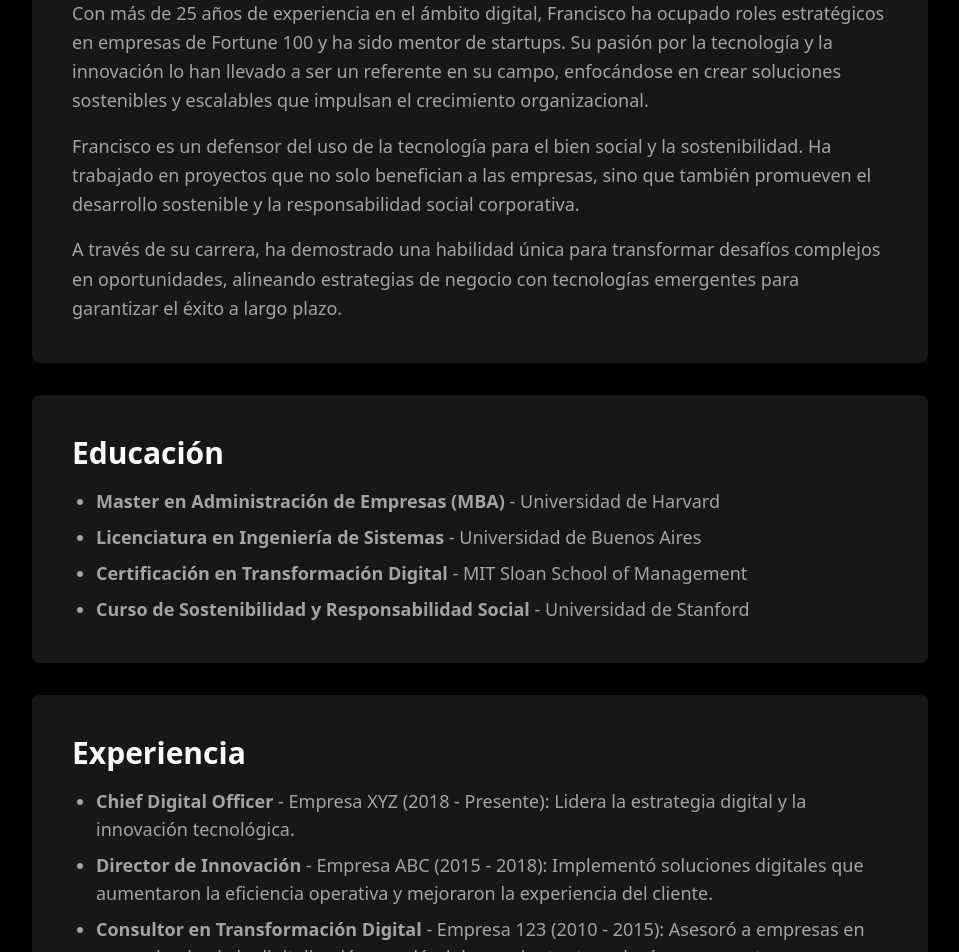
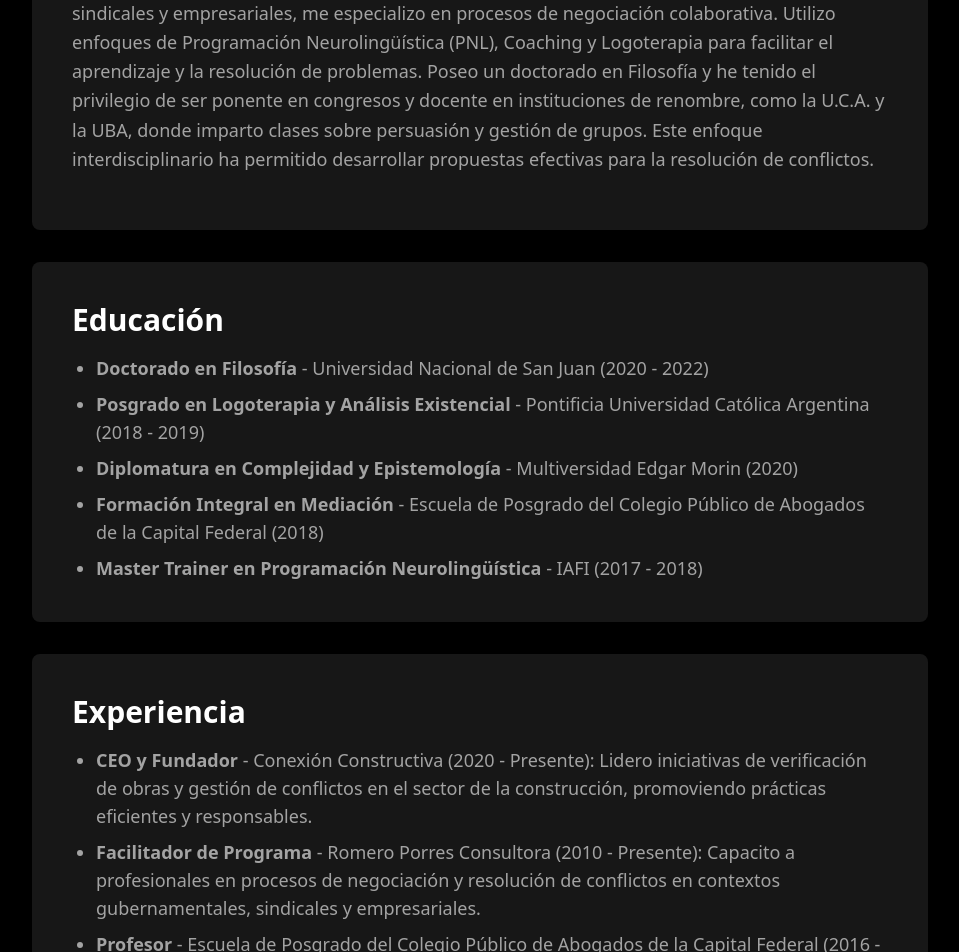
Before and after one commit to sromero1905/PorresPersonal, a React (Create React App) app: page /more-info in a window 1280 px wide. Shown: the part 360-1312 px from the top of the page, without its empty margins (160-1119 px from the left). Built offline with nearby package versions, Linux system fonts and the light colour scheme.

Commit message:
adding text

```diff
--- a/src/Components/Grid.tsx
+++ b/src/Components/Grid.tsx
@@ -37,13 +37,12 @@ const Grid = () => {
           variants={fadeInUp}
         >
           <h2 className="text-white text-4xl font-bold mb-8">
-            From entrepreneurship to Fortune 100
+          Bienvenido a mi mundo profesional
           </h2>
           <p className="text-neutral-400 text-xl leading-relaxed mx-2"> {/* Ajuste de margen */}
-            Leveraging 25 years of experience, I've founded companies and worked at Fortune 100 companies.
-            As a hands-on technology leader, I am proud that each and every day, millions of people use products
-            I've helped to build. Today, I primarily focus on Digital Transformation projects as the world
-            increasingly looks to technology to achieve their business ambitions.
+          Soy Francisco Romero Porres, abogado y emprendedor, comprometido con la transformación del sector inmobiliario a través de soluciones innovadoras y humanas. Detrás de cada transacción hay personas, sueños y aspiraciones, y mi misión es facilitar procesos que aporten claridad y confianza <br /> <br />
+
+A lo largo de mi carrera, fundé VEO S.A y Conexión Constructiva para ofrecer una nueva perspectiva en el mercado inmobiliario, promoviendo transparencia, seguridad y relaciones más sólidas entre los actores del sector.
           </p>
         </motion.div>
 
@@ -56,47 +55,28 @@ const Grid = () => {
           variants={fadeInUp}
         >
           <h2 className="text-white text-4xl font-bold mb-8">
-            Francisco Romero biography
+
+          Impulsando la Transparencia y la Innovación en el Sector Inmobiliario
           </h2>
 
           {/* Versión resumida solo para móviles */}
           <p className="text-neutral-400 text-xl leading-relaxed block md:hidden mx-2">
-            Mr. Smith oversees all aspects of digital transformation, including team building, customer experience,
-            engineering, development, and product management.
+          Dirijo la transformación inmobiliaria y el asesoramiento jurídico desde una perspectiva que combina innovación, transparencia y habilidades interpersonales. Como abogado y Chief Executive Officer de VEOSA, encabezo un equipo dedicado a garantizar la calidad y seguridad en cada desarrollo inmobiliario, ofreciendo auditorías y certificaciones que inspiran confianza en cada transacción.
           </p>
 
           {/* Versión completa solo para pantallas grandes */}
           <p className="text-neutral-400 text-xl leading-relaxed hidden md:block mx-2">
-            Mr. Smith oversees all aspects of digital transformation, including team building, customer experience,
-            engineering, development, design, marketing technologies, and product management. His extensive experience
-            as Chief Digital Officer/Chief Experience Officer has given him a unique perspective, allowing him to lead
-            both front and back-of-house IT teams and manage data & security organizations efficiently.
+          Además, fundé Conexión Constructiva con el objetivo de fortalecer las habilidades sociales en el sector inmobiliario. A través de programas de coaching y capacitación, ayudamos a transformar la comunicación y colaboración entre profesionales, creando un mercado más humano y efectivo.
+
+
           </p>
 
           {/* El resto del contenido para pantallas grandes */}
           <p className="text-neutral-400 text-xl leading-relaxed mt-4 hidden md:block mx-2">
-            Kelly currently serves as the Chief Digital Officer at Athletic Greens, a company focused on providing
-            world-class health and wellness products.
+          También soy socio en Romero Porres & Asociados, un estudio jurídico especializado en la asesoría legal de adquisiciones y desarrollos inmobiliarios. Nuestro enfoque estratégico asegura que cada cliente cuente con un respaldo legal integral durante todo el proceso de compra y desarrollo.
           </p>
           <p className="text-neutral-400 text-xl leading-relaxed mt-4 hidden md:block mx-2">
-            Prior to this role, Kelly was the Chief Strategy Officer of Hagerty, where he led 200 professionals in
-            IT, Digital, Data, Martech, and Security roles. During su tenure, he helped Hagerty grow its valuation
-            from nearly $1 billion to $3 billion, driving innovation across multiple platforms. This included the launch
-            of disruptive membership and marketplace services, as well as unique event platforms not seen before in the
-            automotive insurance industry.
-          </p>
-          <p className="text-neutral-400 text-xl leading-relaxed mt-4 hidden md:block mx-2">
-            In addition to his corporate achievements, Kelly has played a vital role in advising tech startups on scaling
-            operations and building out their digital infrastructures. His hands-on approach has allowed many businesses
-            to streamline operations and stay ahead in today’s competitive market. He is also a frequent speaker at
-            industry conferences, sharing insights on digital transformation, cybersecurity, and innovative product
-            development.
-          </p>
-          <p className="text-neutral-400 text-xl leading-relaxed mt-4 hidden md:block mx-2">
-            Kelly holds multiple certifications in cloud computing, cybersecurity, and agile methodologies. His passion
-            for continuous learning keeps him at the forefront of technology trends and emerging innovations.
-            Outside of work, Kelly is an avid car enthusiast, a hobby that aligns perfectly with his professional
-            experience in the automotive industry.
+          Además, disfruto colaborar como asesor en nuevas empresas del sector inmobiliario y tecnológico, ayudándolas a mejorar sus operaciones y estructuras organizativas. Fuera del ámbito laboral, me encanta dedicar tiempo a la lectura y a los deportes al aire libre, buscando siempre nuevas ideas que impulsen mi visión de un mercado inmobiliario más eficiente y humano.
           </p>
 
           {/* Botón minimalista para más información */}
--- a/src/Components/Hero.tsx
+++ b/src/Components/Hero.tsx
@@ -33,7 +33,7 @@ const HeroSection = () => {
           animate={{ opacity: 1, y: 0 }}
           transition={{ duration: 0.8, ease: "easeOut", delay: 0.1 }} // Con un pequeño retraso
         >
-          Hello, I'm Francisco Romero.
+          Hola, Soy Francisco Romero.
         </motion.h1>
         <motion.p
           className="text-gray-400 text-lg md:text-xl mt-4" // Ajuste de tamaño para el subtítulo
@@ -41,7 +41,7 @@ const HeroSection = () => {
           animate={{ opacity: 1, y: 0 }}
           transition={{ duration: 0.8, ease: "easeOut", delay: 0.2 }} // Mayor retraso para el subtítulo
         >
-          Former Head of Digital at Starbucks and MGM Resorts.
+          Abogado, CEO & Founder Romero Porres consultora
         </motion.p>
       </motion.div>
     </section>
--- a/src/pages/ more-info.tsx
+++ b/src/pages/ more-info.tsx
@@ -33,7 +33,7 @@ const MoreInfo: React.FC = () => {
         viewport={{ once: true }}
         variants={fadeIn}
       >
-        Francisco es un líder en transformación digital, reconocido por su capacidad para impulsar la innovación y la eficiencia en diversas industrias.
+        Abogado, emprendedor y experto en innovación inmobiliaria
       </motion.p>
 
      {/* Sección de biografía */}
@@ -47,19 +47,14 @@ const MoreInfo: React.FC = () => {
   <h2 className="text-3xl font-semibold mb-4">Biografía</h2>
   {/* Versión corta para móviles */}
   <p className="text-neutral-400 text-lg leading-relaxed mb-4 block md:hidden">
-          Francisco, con más de 25 años de experiencia, ha sido mentor de startups y un referente en su campo.
+    Francisco Javier Romero Porres es CEO y fundador de Romero Porres Consultora y Capacitadora en Resolución de Conflictos, con más de 14 años de experiencia en la gestión de conflictos en ámbitos gubernamentales, sindicales y empresariales.
   </p>
   {/* Versión larga para pantallas grandes */}
   <p className="text-neutral-400 text-lg leading-relaxed mb-4 hidden md:block">
-          Con más de 25 años de experiencia en el ámbito digital, Francisco ha ocupado roles estratégicos en empresas de Fortune 100 y ha sido mentor de startups. Su pasión por la tecnología y la innovación lo han llevado a ser un referente en su campo, enfocándose en crear soluciones sostenibles y escalables que impulsan el crecimiento organizacional.
-        </p>
-        <p className="text-neutral-400 text-lg leading-relaxed mb-4 hidden md:block">
-          Francisco es un defensor del uso de la tecnología para el bien social y la sostenibilidad. Ha trabajado en proyectos que no solo benefician a las empresas, sino que también promueven el desarrollo sostenible y la responsabilidad social corporativa.
-        </p>
-        <p className="text-neutral-400 text-lg leading-relaxed hidden md:block">
-          A través de su carrera, ha demostrado una habilidad única para transformar desafíos complejos en oportunidades, alineando estrategias de negocio con tecnologías emergentes para garantizar el éxito a largo plazo.
+    Con más de 14 años de experiencia en la gestión de conflictos en ámbitos gubernamentales, sindicales y empresariales, me especializo en procesos de negociación colaborativa. Utilizo enfoques de Programación Neurolingüística (PNL), Coaching y Logoterapia para facilitar el aprendizaje y la resolución de problemas. Poseo un doctorado en Filosofía y he tenido el privilegio de ser ponente en congresos y docente en instituciones de renombre, como la U.C.A. y la UBA, donde imparto clases sobre persuasión y gestión de grupos. Este enfoque interdisciplinario ha permitido desarrollar propuestas efectivas para la resolución de conflictos.
   </p>
 </motion.div>
+
 
    {/* Sección de educación */}
 <motion.div
@@ -71,12 +66,14 @@ const MoreInfo: React.FC = () => {
 >
   <h2 className="text-3xl font-semibold mb-4">Educación</h2>
   <ul className="text-neutral-400 text-lg list-disc pl-6 space-y-2">
-          <li><strong>Master en Administración de Empresas (MBA)</strong> - Universidad de Harvard</li>
-          <li><strong>Licenciatura en Ingeniería de Sistemas</strong> - Universidad de Buenos Aires</li>
-          <li><strong>Certificación en Transformación Digital</strong> - MIT Sloan School of Management</li>
-          <li><strong>Curso de Sostenibilidad y Responsabilidad Social</strong> - Universidad de Stanford</li>
+    <li><strong>Doctorado en Filosofía</strong> - Universidad Nacional de San Juan (2020 - 2022)</li>
+    <li><strong>Posgrado en Logoterapia y Análisis Existencial</strong> - Pontificia Universidad Católica Argentina (2018 - 2019)</li>
+    <li><strong>Diplomatura en Complejidad y Epistemología</strong> - Multiversidad Edgar Morin (2020)</li>
+    <li><strong>Formación Integral en Mediación</strong> - Escuela de Posgrado del Colegio Público de Abogados de la Capital Federal (2018)</li>
+    <li><strong>Master Trainer en Programación Neurolingüística</strong> - IAFI (2017 - 2018)</li>
   </ul>
 </motion.div>
+
 
       {/* Sección de experiencia */}
 <motion.div
@@ -88,11 +85,12 @@ const MoreInfo: React.FC = () => {
 >
   <h2 className="text-3xl font-semibold mb-4">Experiencia</h2>
   <ul className="text-neutral-400 text-lg list-disc pl-6 space-y-2">
-          <li><strong>Chief Digital Officer</strong> - Empresa XYZ (2018 - Presente): Lidera la estrategia digital y la innovación tecnológica.</li>
-          <li><strong>Director de Innovación</strong> - Empresa ABC (2015 - 2018): Implementó soluciones digitales que aumentaron la eficiencia operativa y mejoraron la experiencia del cliente.</li>
-          <li><strong>Consultor en Transformación Digital</strong> - Empresa 123 (2010 - 2015): Asesoró a empresas en su camino hacia la digitalización, ayudándolas a adoptar tecnologías emergentes y a optimizar procesos.</li>
+    <li><strong>CEO y Fundador</strong> - Conexión Constructiva (2020 - Presente): Lidero iniciativas de verificación de obras y gestión de conflictos en el sector de la construcción, promoviendo prácticas eficientes y responsables.</li>
+    <li><strong>Facilitador de Programa</strong> - Romero Porres Consultora (2010 - Presente): Capacito a profesionales en procesos de negociación y resolución de conflictos en contextos gubernamentales, sindicales y empresariales.</li>
+    <li><strong>Profesor</strong> - Escuela de Posgrado del Colegio Público de Abogados de la Capital Federal (2016 - Presente): Enseño técnicas de persuasión y gestión de grupos en consorcios de propietarios y conjuntos inmobiliarios.</li>
   </ul>
 </motion.div>
+
 
       {/* Botones */}
       <div className="w-full flex flex-col items-center mt-12 space-y-4">
```
Lines whose indentation alone changed are shown as unchanged.
